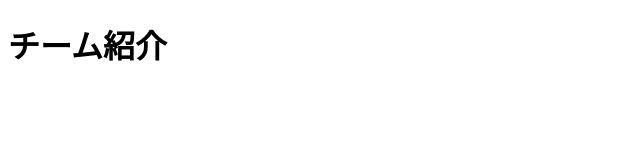
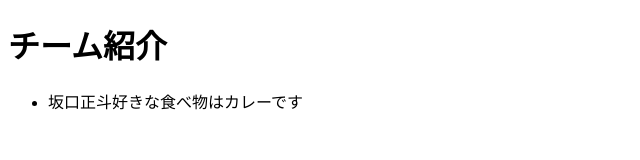
Before and after one commit to 2401387p01/kadai03, a plain HTML site: page index.html in a window 1280 px wide. Shown: the whole page, without its empty margins (0-640 px from the left). Drawn offline with Linux system fonts and the light colour scheme.

Commit message:
Update index.html

```diff
--- a/index.html
+++ b/index.html
@@ -8,7 +8,7 @@
 <body>
     <h1>チーム紹介</h1>
     <ul>
-
+        <li>坂口正斗好きな食べ物はカレーです</li>
     </ul>
 
 </body>
```
